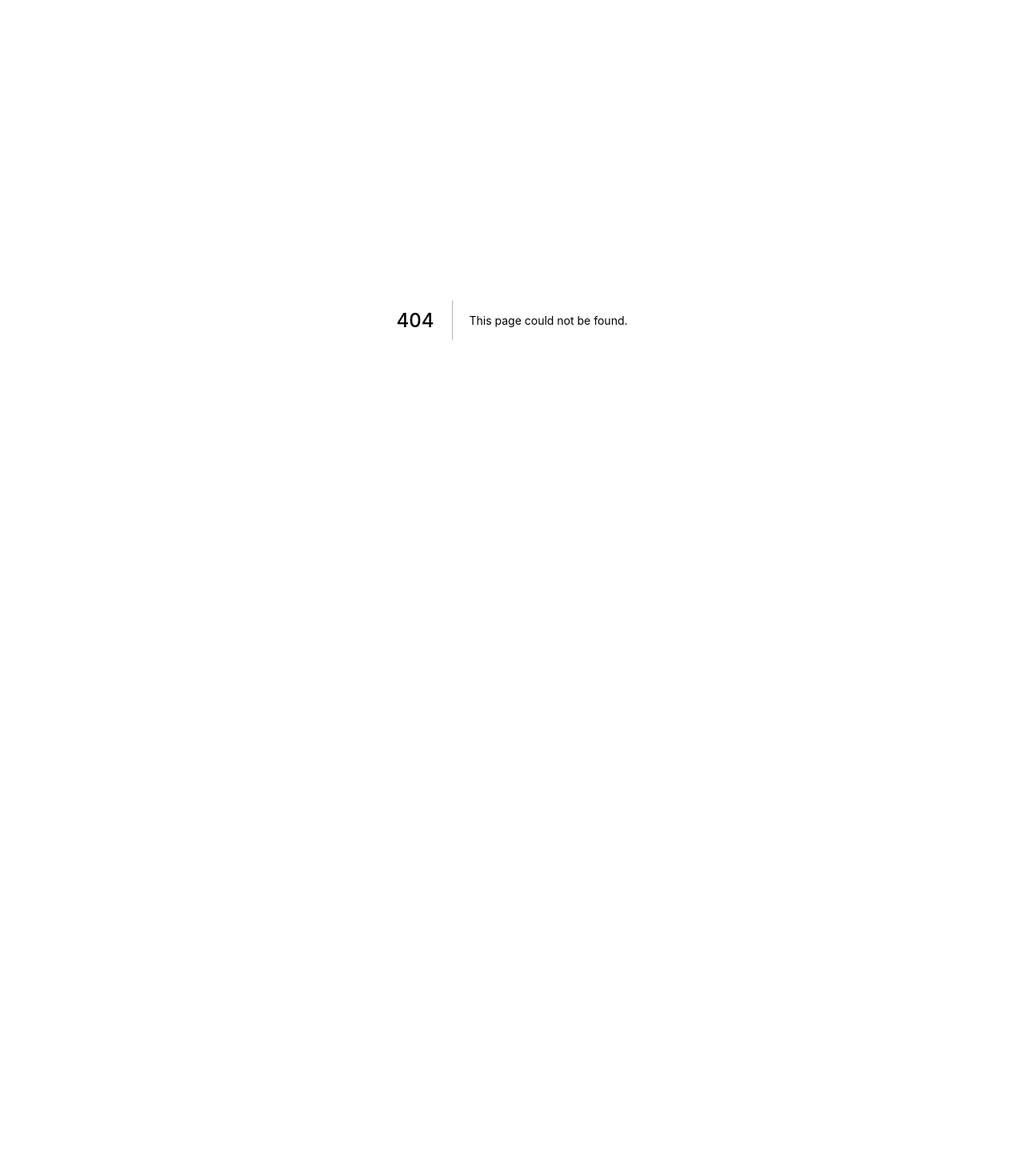
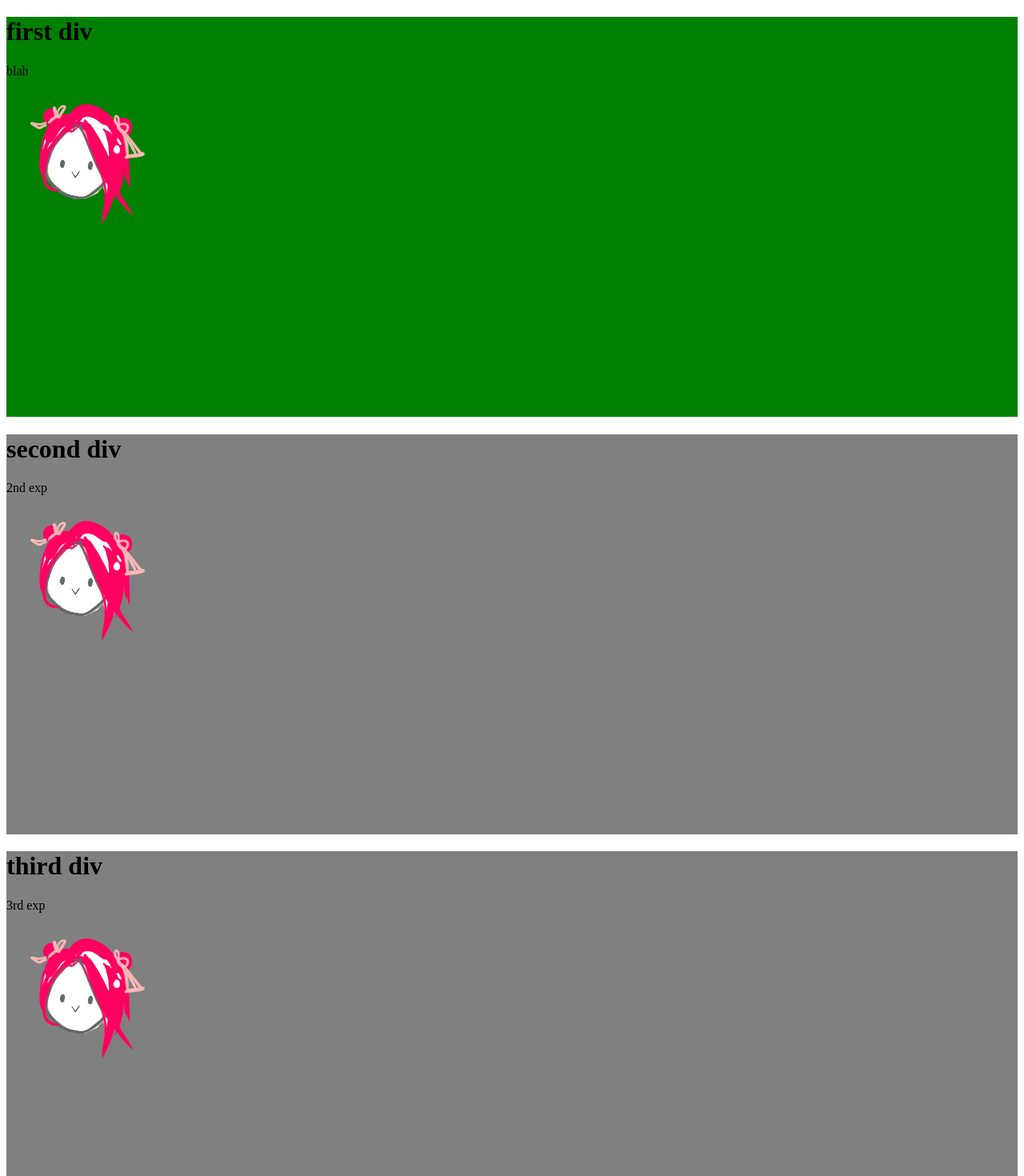
Before and after one commit to e2nguyen/Watcher, a Next.js app: page /main-experience in a window 1280 px wide. Before the commit this address had no page. Shown: the top 1470 px of the page at 80% size. Before the commit the page ends 800 px from the top, so only its background shows below. Built offline with nearby package versions, Linux system fonts and the light colour scheme.

Commit message:
[Re: e2nguyen/Watcher#24] created a CustomDivComponent and main-experience pg

```diff
--- /dev/null
+++ b/components/CustomDivComponent.tsx
@@ -0,0 +1,55 @@
+import React from 'react';
+
+interface Props {
+  className: string;
+  children: React.ReactNode;
+  color: string;
+  header: string;
+  height: string;
+  width: string;
+}
+
+const CustomDivComponent: React.FC<Props> = ({
+  className,
+  children,
+  color,
+  header,
+  height,
+  width
+}) => {
+  return (
+    <>
+    <div className = {className}>
+        <h1>{header}</h1>
+      <div className = "body">{children}</div>
+    </div>
+    <style jsx>{`
+        .${className}{
+          background-color: ${color};
+          height: ${height};
+          width: ${width}
+        }
+      `}</style>
+    </>
+  )
+};
+
+export default CustomDivComponent;
+
+
+
+{
+/*
+const wrapper = () =>  {
+	const [update] = useMutation()
+
+onhover(
+  update(+1);
+)
+
+<div className=”wrapper”>
+   		{children}
+</div>
+}
+*/
+}
--- /dev/null
+++ b/pages/main-experience.tsx
@@ -0,0 +1,54 @@
+import Button from "components/button/button"
+import CustomDivComponent from "components/CustomDivComponent"
+
+function MainExperience() {
+  return ( <>
+    <CustomDivComponent
+    className = "sampleDiv"
+    color = "green"
+    header = "first div"
+    height = "500px"
+    width = "100%"
+    >
+      blah
+      <Button onClick={() => console.log("you clicked the cat!")}
+        backgroundURL = "/cat.png"
+        height = "200px"
+        width = "200px"
+        >
+      </Button>
+    </CustomDivComponent>
+    <CustomDivComponent
+    className = "sampleDiv2"
+    color = "pink"
+    header = "second div"
+    height = "500px"
+    width = "100%"
+    >
+      2nd exp
+      <Button onClick={() => console.log("you clicked the cat!")}
+        backgroundURL = "/girl-black.png"
+        height = "200px"
+        width = "200px"
+        >
+      </Button>
+    </CustomDivComponent>
+    <CustomDivComponent
+    className = "sampleDiv2"
+    color = "grey"
+    header = "third div"
+    height = "500px"
+    width = "100%"
+    >
+      3rd exp
+      <Button onClick={() => console.log("you clicked the cat!")}
+        backgroundURL = "/girl-pink.png"
+        height = "200px"
+        width = "200px"
+        >
+      </Button>
+    </CustomDivComponent>
+  </> )
+}
+
+export default MainExperience;
```
Also changed, not shown: pages/components-playground.tsx (+2 -12 lines).
